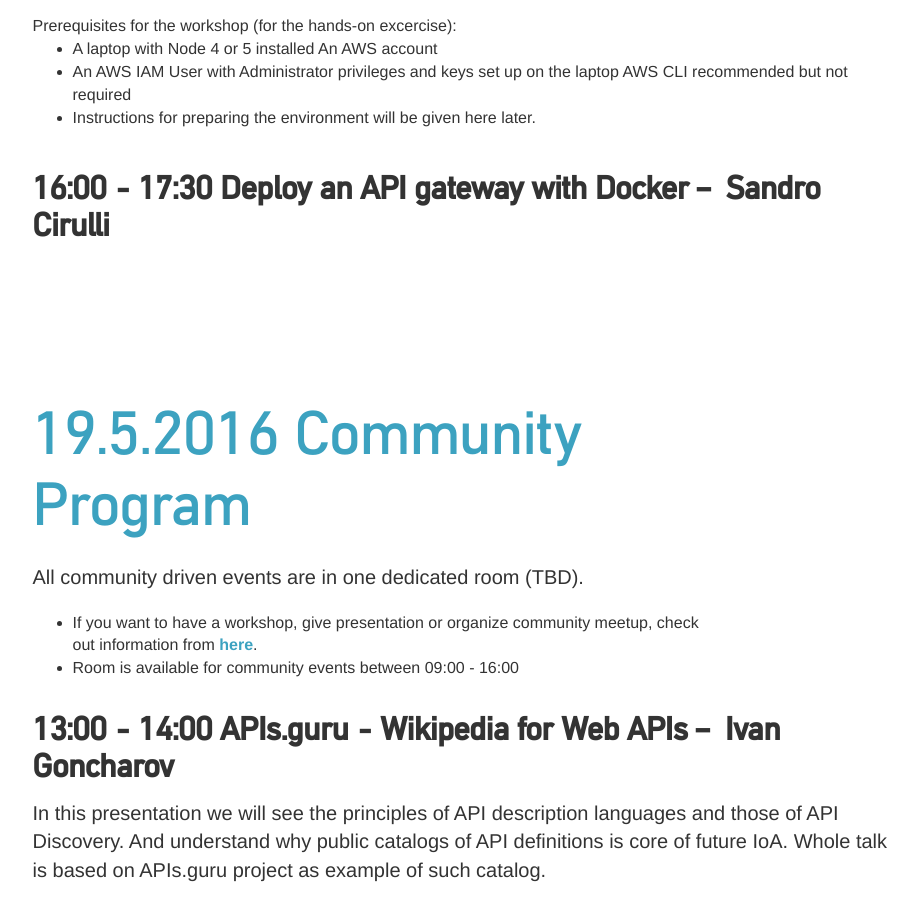
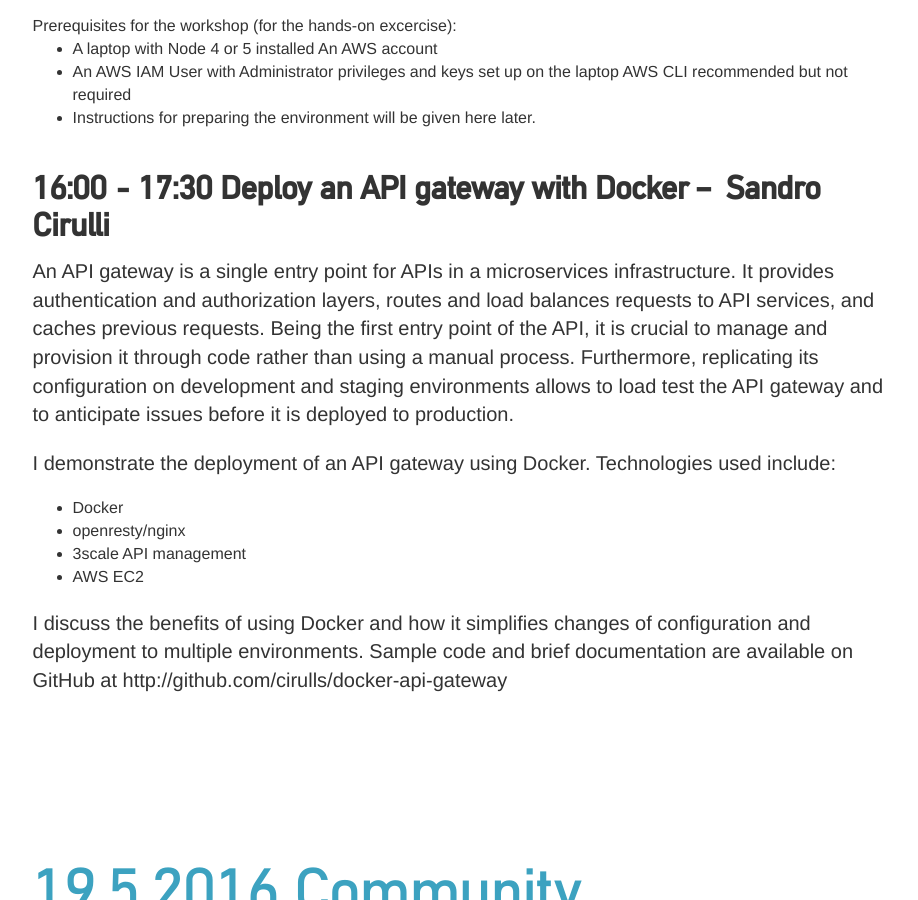
Before and after one commit to apidaysnordic/apidaysnordic.github.io, a Jekyll site: the page built from programme/index.md, in a window 1280 px wide and 900 px high, scrolled down 5618 px. Shown: the whole window, without its empty margins (178-1096 px from the left). Built offline with Jekyll 4.4.1, drawn with Linux system fonts in a browser that asks for light colours; some web fonts are replaced; comment, search, counter and statistics services are not loaded.

Commit message:
added cm program

```diff
--- a/_layouts/programme.html
+++ b/_layouts/programme.html
@@ -622,6 +622,22 @@
                 <div class="row">
                     <div class="col-md-10 col-md-offset-1">
                         <h2>16:00 - 17:30 Deploy an API gateway with Docker &ndash; <strong> Sandro Cirulli</strong></h2>
+			<p>
+			An API gateway is a single entry point for APIs in a microservices infrastructure. It provides authentication and authorization layers, routes and load balances requests to API services, and caches previous requests. Being the first entry point of the API, it is crucial to manage and provision it through code rather than using a manual process. Furthermore, replicating its configuration on development and staging environments allows to load test the API gateway and to anticipate issues before it is deployed to production.
+			</p>
+			<p>
+			I demonstrate the deployment of an API gateway using Docker. Technologies used include:
+			<ul>
+			<li>Docker</li>
+			<li>openresty/nginx</li>
+			<li>3scale API management</li>
+			<li>AWS EC2</li>
+			</ul>
+			</p>
+
+			<p>
+			I discuss the benefits of using Docker and how it simplifies changes of configuration and deployment to multiple environments. Sample code and brief documentation are available on GitHub at http://github.com/cirulls/docker-api-gateway
+			</p>
                     </div>
                 </div>
             </div>
```
